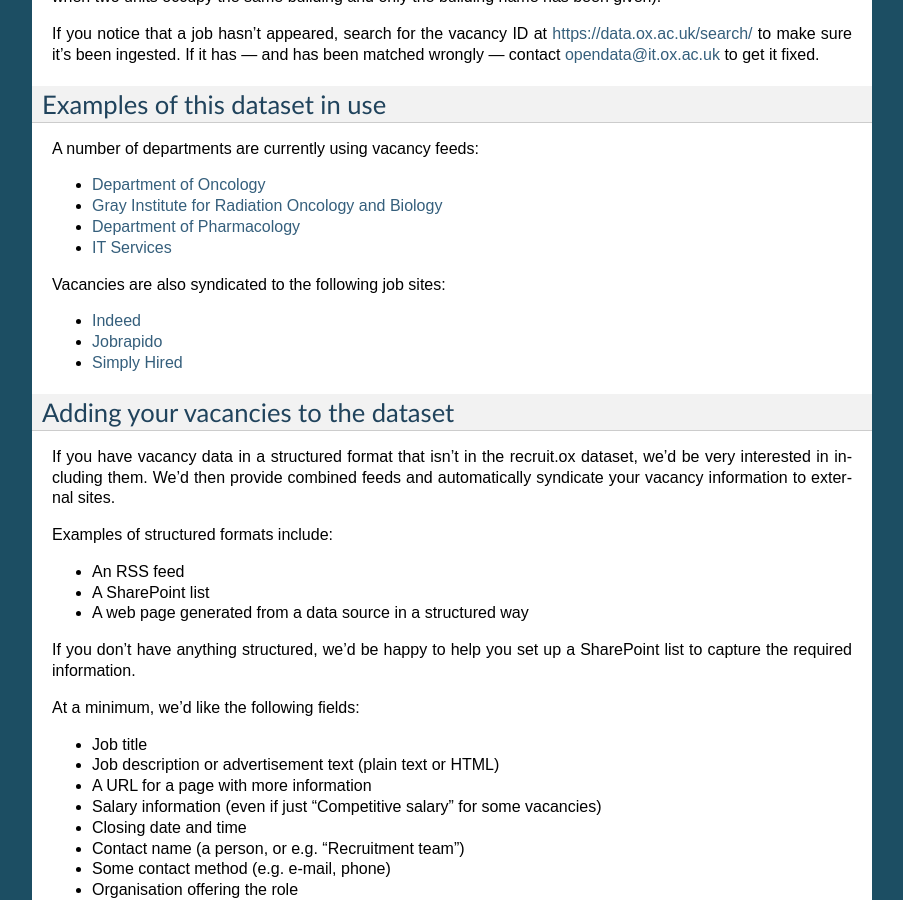
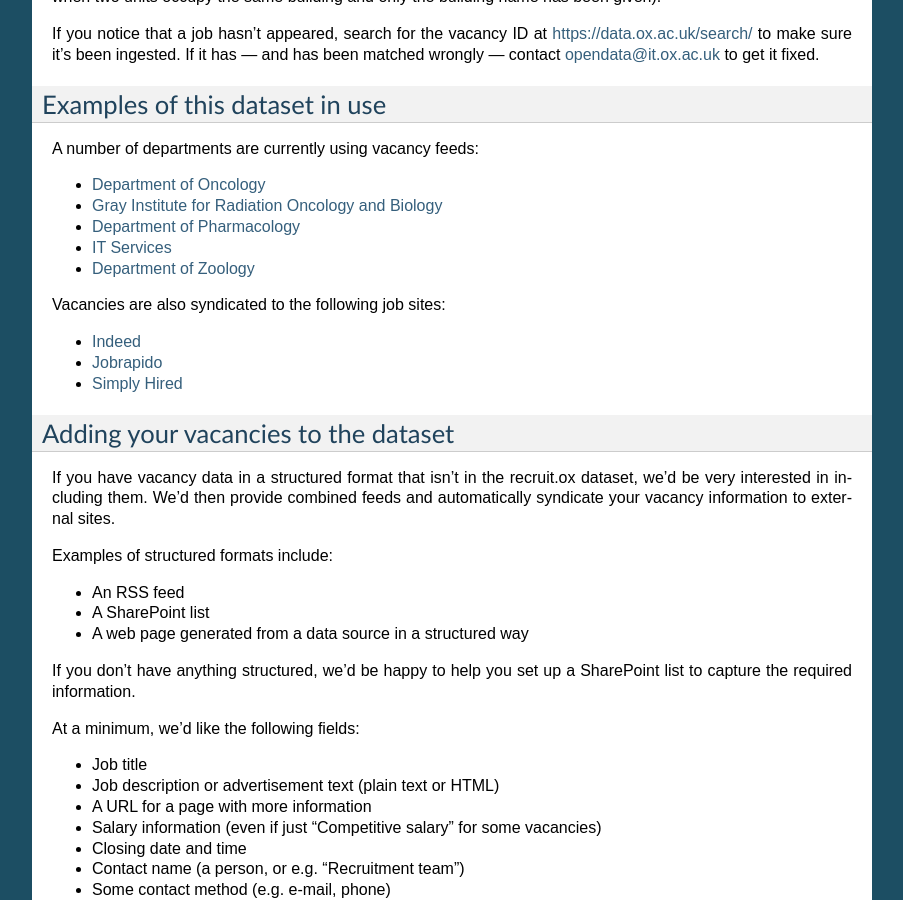
Before and after one commit to ox-it/dataox, a Sphinx documentation site: the page built from userdocs/source/datasets/vacancy.rst, in a window 1280 px wide and 900 px high, scrolled down 2067 px. Shown: the whole window, without its empty margins (198-1101 px from the left). Built offline with Sphinx 7.4.7, drawn with Linux system fonts in a browser that asks for light colours.

Commit message:
Added Zoology to list of departments using vacancy feeds

```diff
--- a/userdocs/source/datasets/vacancy.rst
+++ b/userdocs/source/datasets/vacancy.rst
@@ -152,6 +152,7 @@
 * `Gray Institute for Radiation Oncology and Biology <http://www.rob.ox.ac.uk/opportunities>`_
 * `Department of Pharmacology <http://www.pharm.ox.ac.uk/jobvacancies>`_
 * `IT Services <http://www.it.ox.ac.uk/about/jobs/>`_
+* `Department of Zoology <http://www.zoo.ox.ac.uk/jobs/list>`_
 
 Vacancies are also syndicated to the following job sites:
 
```
